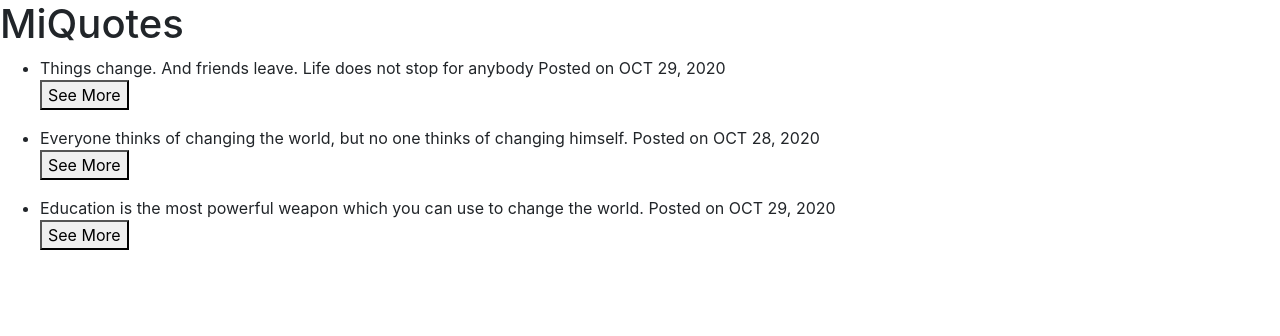
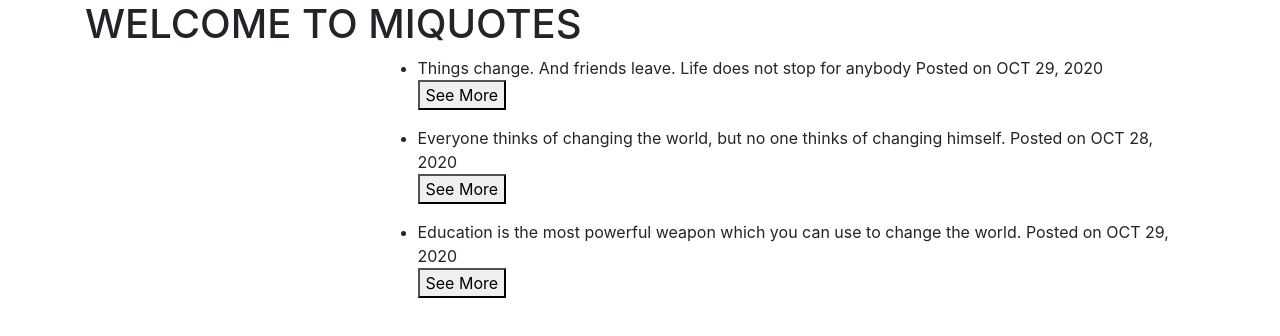
Before and after one commit to BeatriceWambuiMbugua/Quotes, an Angular app: page / in a window 1280 px wide. Shown: the top 336 px of the page. Built offline with nearby package versions, Linux system fonts and the light colour scheme.

Commit message:
created columns

```diff
--- a/src/app/miquotes/miquotes.component.html
+++ b/src/app/miquotes/miquotes.component.html
@@ -1,10 +1,25 @@
+<div class="container">
+    <h1>
+        {{title | uppercase}}
+    </h1>
+    <div class="container-fluid">
+        <div class="row">
+            <div class="col-sm-3"></div>
 
-    <h1>MiQuotes</h1>
-    <div *ngFor= 'let quote of quotes; let i = index'>
-        <ul>
-            <li appStrikethrough>{{quote.name}} Posted on {{quote.datePosted|date|uppercase}}</li>
-            <button (click)='seeMore(i)'>See More</button>
-            <app-miquotes-detail *ngIf='quote.showAuthor'[quote]='quote'(isRead)='quoteRead($event, i)'></app-miquotes-detail>
-        </ul>
 
+            <div class="col-sm-9">
+                <div *ngFor='let quote of quotes; let i = index'>
+                    <ul>
+                        <li appStrikethrough>{{quote.name}} Posted on {{quote.datePosted|date|uppercase}}</li>
+                        <button (click)='seeMore(i)'>See More</button>
+                        <app-miquotes-detail *ngIf='quote.showAuthor' [quote]='quote' (isRead)='quoteRead($event, i)'>
+                        </app-miquotes-detail>
+                    </ul>
+                </div>
+
+            </div>
+
+
+        </div>
     </div>
+</div>
--- a/src/app/miquotes/miquotes.component.ts
+++ b/src/app/miquotes/miquotes.component.ts
@@ -11,7 +11,7 @@
 
 export class MiquotesComponent implements OnInit {
 
-  title = 'Welcome to the Room of Inspiration, Laughter, and Motivation'
+  title = 'Welcome to MiQuotes'
 
   quotes:Miquotes[] = [
     new Miquotes(1, 'Things change. And friends leave. Life does not stop for anybody', 'Leo Tolstoy', new Date (2020, 9, 29)),
```
